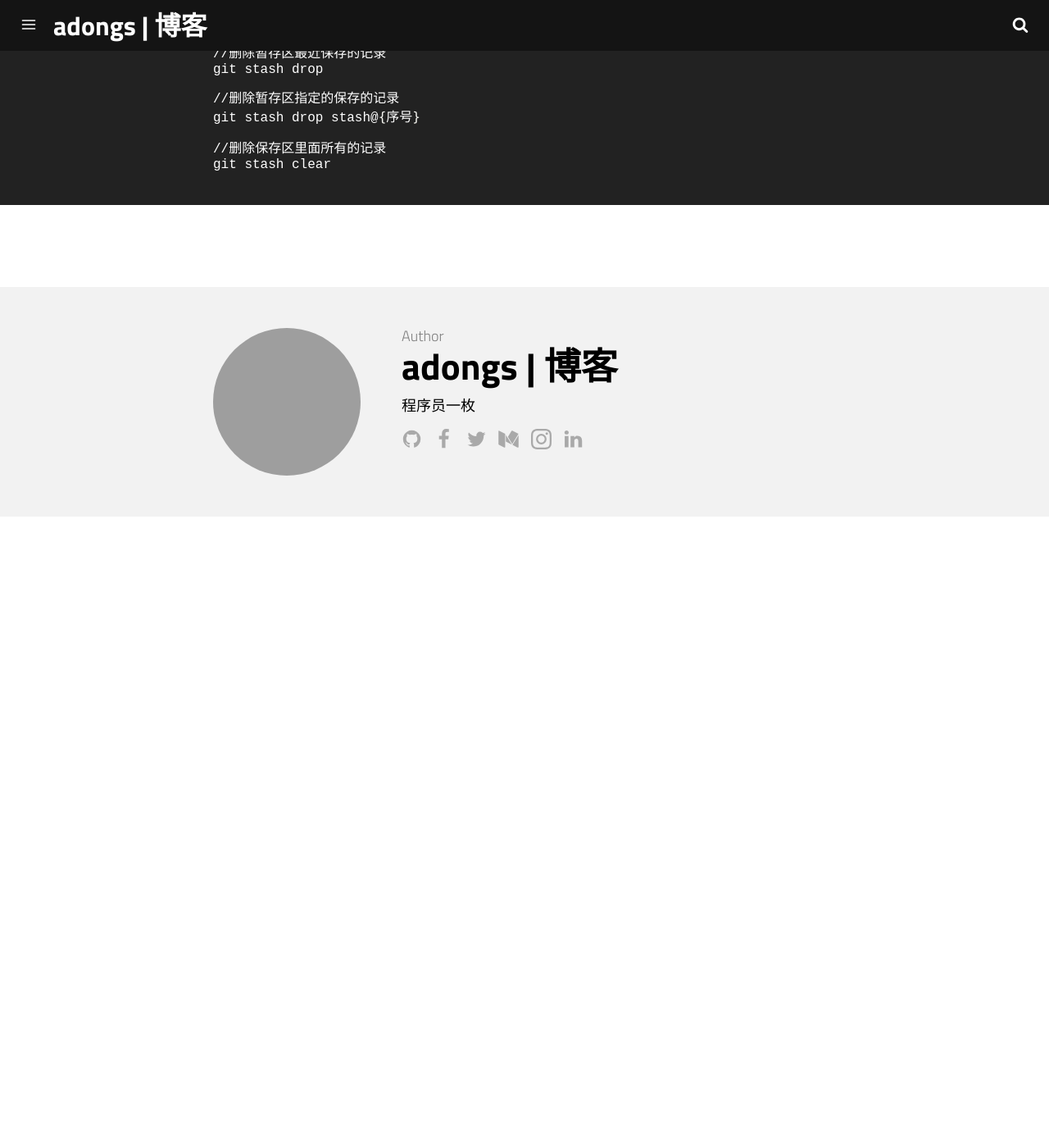
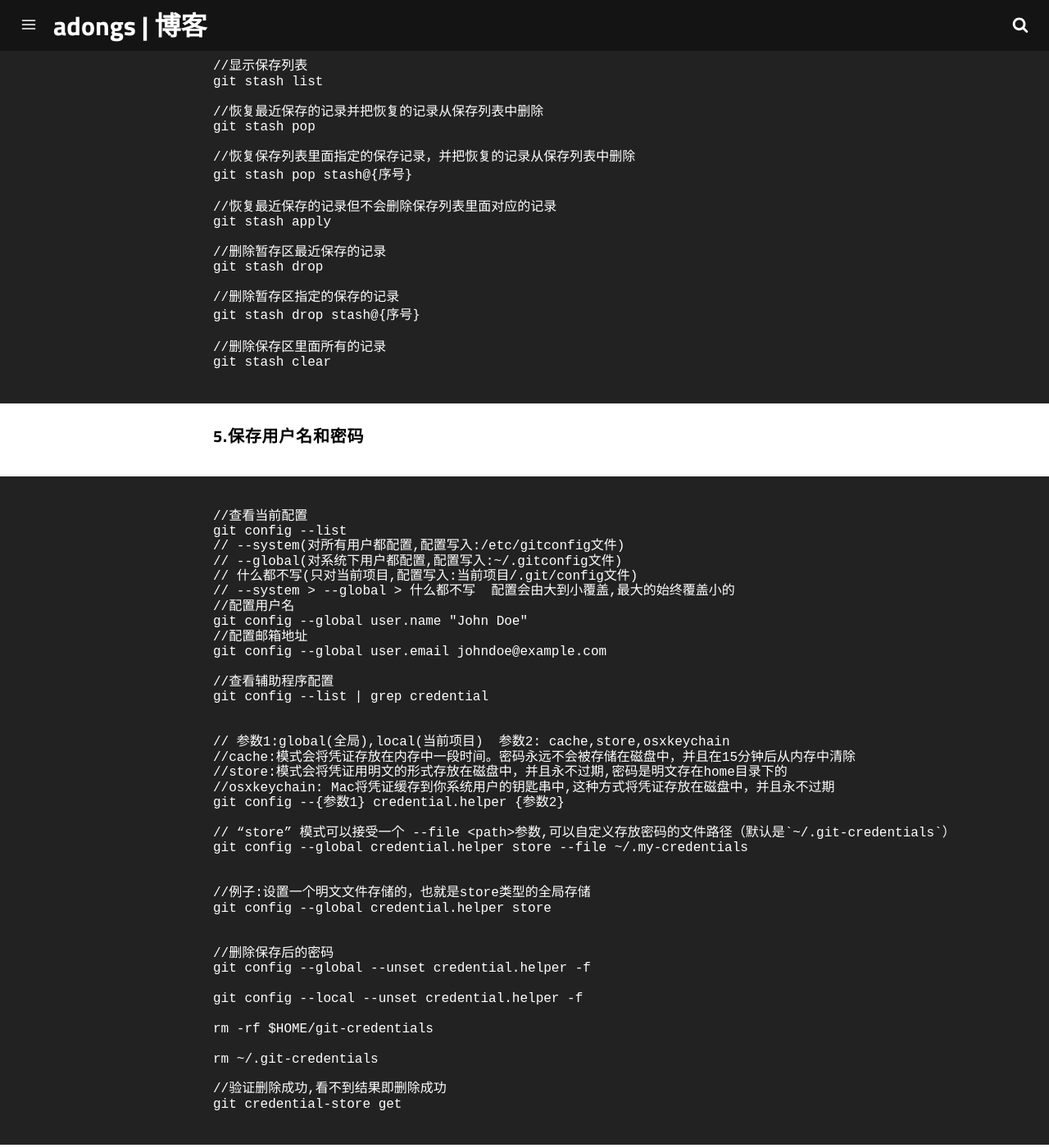
Before and after one commit to adongs/adongs.github.io, a Jekyll site: the page built from _posts/2018-05-21-git入门教学.md, in a window 1280 px wide and 1400 px high, scrolled down 4325 px. Shown: the whole window at 82% size. Built offline with Jekyll 4.4.1, drawn with Linux system fonts in a browser that asks for light colours; before the commit the page ends 4955 px from its top, so only the background shows below that; some of the changed text lies outside the part shown; grey boxes are pictures that could not be loaded.

Commit message:
添加git教学博客

````diff
--- a/_posts/2018-05-21-git入门教学.md
+++ b/_posts/2018-05-21-git入门教学.md
@@ -20,6 +20,14 @@ git init
 git add ./
 
 git commit -m "首次提交"
+
+//你也可以使用如下命令,git add 和 git commit 合成一个
+git commit -m -a "首次提交"
+
+//如果提交,你需要注释换行,敲一个",然后直接回车就换行了,完成后敲剩下的" 回车即可
+git commit -m -a "首次提交
+> 换行测试
+> "
 
 //提交前需要你在githup或者你的gitlab创建一个项目
 git remote add origin 你的github或者你的gitlab仓库地址
@@ -50,6 +58,9 @@ git remote rm 远程仓库名称(例如:origin)
 
 //这样拉去取项目,不会产生新的分支
 git pull --rebase
+
+//克隆项目 如果给 git clone 命令传递 --recursive 选项，它就会自动初始化并更新仓库中的每一个子模块
+git clone --recursive https://github.com/chaconinc/MainProject
 ```
 
 ### 2.给项目打Tag
@@ -169,3 +180,48 @@ git stash drop stash@{序号}
 //删除保存区里面所有的记录
 git stash clear
 ```
+
+#### 5.保存用户名和密码
+
+```
+//查看当前配置
+git config --list
+// --system(对所有用户都配置,配置写入:/etc/gitconfig文件)
+// --global(对系统下用户都配置,配置写入:~/.gitconfig文件)
+// 什么都不写(只对当前项目,配置写入:当前项目/.git/config文件)
+// --system > --global > 什么都不写  配置会由大到小覆盖,最大的始终覆盖小的
+//配置用户名
+git config --global user.name "John Doe"
+//配置邮箱地址
+git config --global user.email johndoe@example.com
+
+//查看辅助程序配置
+git config --list | grep credential
+
+
+// 参数1:global(全局),local(当前项目)  参数2: cache,store,osxkeychain
+//cache:模式会将凭证存放在内存中一段时间。密码永远不会被存储在磁盘中，并且在15分钟后从内存中清除
+//store:模式会将凭证用明文的形式存放在磁盘中，并且永不过期,密码是明文存在home目录下的
+//osxkeychain: Mac将凭证缓存到你系统用户的钥匙串中,这种方式将凭证存放在磁盘中，并且永不过期
+git config --{参数1} credential.helper {参数2}
+
+// “store” 模式可以接受一个 --file <path>参数,可以自定义存放密码的文件路径（默认是`~/.git-credentials`）
+git config --global credential.helper store --file ~/.my-credentials
+
+
+//例子:设置一个明文文件存储的，也就是store类型的全局存储
+git config --global credential.helper store
+
+
+//删除保存后的密码
+git config --global --unset credential.helper -f
+
+git config --local --unset credential.helper -f
+
+rm -rf $HOME/git-credentials
+
+rm ~/.git-credentials
+
+//验证删除成功,看不到结果即删除成功
+git credential-store get
+```
````
